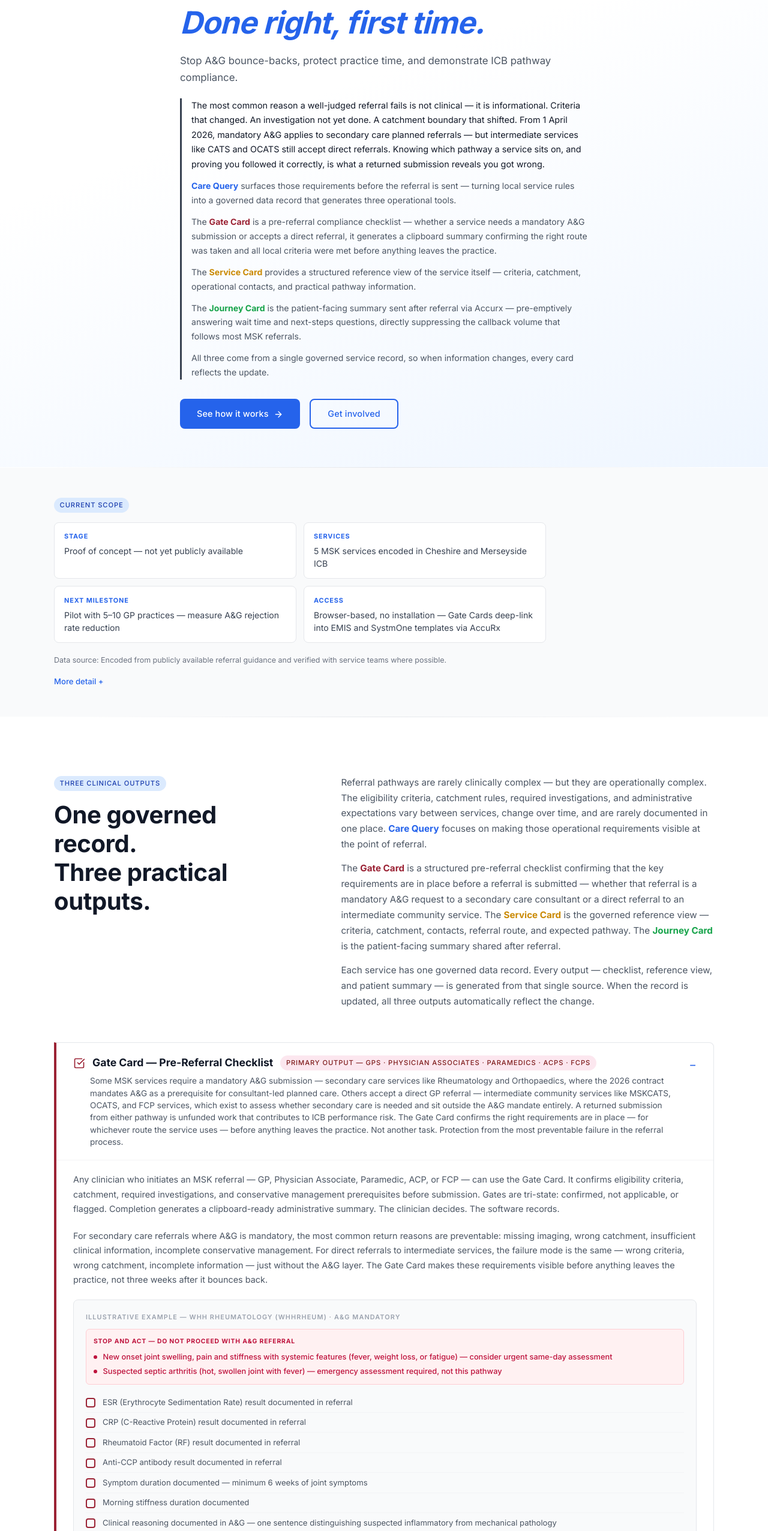
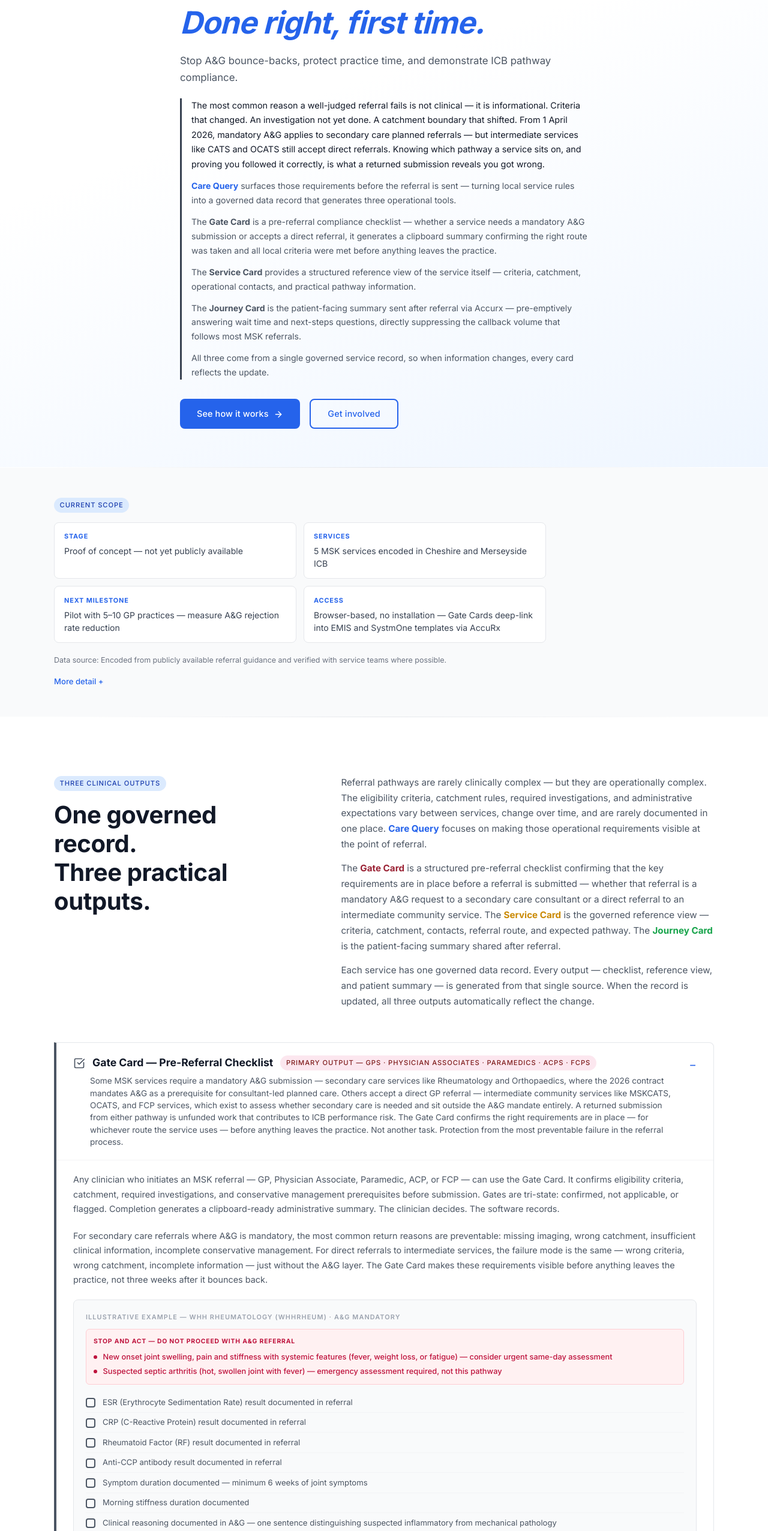
Before and after one commit to IntellTechSolutions/carequery-live-final, a React (Vite) app: page / in a window 1280 px wide. Shown: the part 247-2800 px from the top of the page at 60% size. Built offline with nearby package versions, Linux system fonts and the light colour scheme.

Commit message:
Update App.jsx

```diff
--- a/src/App.jsx
+++ b/src/App.jsx
@@ -186,13 +186,13 @@ const CareQueryWebsite = () => {
                 <span className="brand">Care Query</span> surfaces those requirements before the referral is sent — turning local service rules into a governed data record that generates three operational tools.
               </p>
               <p className="body-text" style={{ fontSize: '0.88rem', lineHeight: 1.7, color: '#4b5563', fontWeight: 400 }}>
-                The <strong style={{ color: '#9b2335' }}>Gate Card</strong> is a pre-referral compliance checklist — whether a service needs a mandatory A&G submission or accepts a direct referral, it generates a clipboard summary confirming the right route was taken and all local criteria were met before anything leaves the practice.
+                The <strong style={{ color: '#4b5563' }}>Gate Card</strong> is a pre-referral compliance checklist — whether a service needs a mandatory A&G submission or accepts a direct referral, it generates a clipboard summary confirming the right route was taken and all local criteria were met before anything leaves the practice.
               </p>
               <p className="body-text" style={{ fontSize: '0.88rem', lineHeight: 1.7, color: '#4b5563', fontWeight: 400 }}>
-                The <strong style={{ color: '#ca8a04' }}>Service Card</strong> provides a structured reference view of the service itself — criteria, catchment, operational contacts, and practical pathway information.
+                The <strong style={{ color: '#4b5563' }}>Service Card</strong> provides a structured reference view of the service itself — criteria, catchment, operational contacts, and practical pathway information.
               </p>
               <p className="body-text" style={{ fontSize: '0.88rem', lineHeight: 1.7, color: '#4b5563', fontWeight: 400 }}>
-                The <strong style={{ color: '#16a34a' }}>Journey Card</strong> is the patient-facing summary sent after referral via Accurx — pre-emptively answering wait time and next-steps questions, directly suppressing the callback volume that follows most MSK referrals.
+                The <strong style={{ color: '#4b5563' }}>Journey Card</strong> is the patient-facing summary sent after referral via Accurx — pre-emptively answering wait time and next-steps questions, directly suppressing the callback volume that follows most MSK referrals.
               </p>
               <p className="body-text" style={{ fontSize: '0.88rem', lineHeight: 1.7, color: '#4b5563', fontWeight: 400 }}>
                 All three come from a single governed service record, so when information changes, every card reflects the update.
@@ -286,11 +286,11 @@ const CareQueryWebsite = () => {
           {/* Expandable output cards — Gate Card first */}
           {[
             {
-              icon: <CheckSquare size={20} color="#9b2335" />,
+              icon: <CheckSquare size={20} color="#4b5563" />,
               title: 'Gate Card — Pre-Referral Checklist',
               tagClass: 'tag-burgundy',
               tagLabel: 'Primary output — GPs · Physician Associates · Paramedics · ACPs · FCPs',
-              borderColor: '#9b2335',
+              borderColor: '#4b5563',
               summary: 'Some MSK services require a mandatory A&G submission — secondary care services like Rheumatology and Orthopaedics, where the 2026 contract mandates A&G as a prerequisite for consultant-led planned care. Others accept a direct GP referral — intermediate community services like MSKCATS, OCATS, and FCP services, which exist to assess whether secondary care is needed and sit outside the A&G mandate entirely. A returned submission from either pathway is unfunded work that contributes to ICB performance risk. The Gate Card confirms the right requirements are in place — for whichever route the service uses — before anything leaves the practice. Not another task. Protection from the most preventable failure in the referral process.',
               detail: (
                 <>
@@ -329,7 +329,7 @@ const CareQueryWebsite = () => {
                       'Clinical reasoning documented in A&G — one sentence distinguishing suspected inflammatory from mechanical pathology',
                     ].map((gate, i) => (
                       <div key={i} style={{ display: 'flex', gap: '0.75rem', alignItems: 'flex-start', padding: '0.4rem 0', borderBottom: i < 6 ? '1px solid #f3f4f6' : 'none' }}>
-                        <div style={{ width: '16px', height: '16px', border: '2px solid #9b2335', borderRadius: '4px', flexShrink: 0, marginTop: '0.15rem' }} />
+                        <div style={{ width: '16px', height: '16px', border: '2px solid #4b5563', borderRadius: '4px', flexShrink: 0, marginTop: '0.15rem' }} />
                         <span className="body-text" style={{ fontSize: '0.82rem', color: '#4b5563', fontWeight: 400, lineHeight: 1.5 }}>{gate}</span>
                       </div>
                     ))}
@@ -348,11 +348,11 @@ const CareQueryWebsite = () => {
               ),
             },
             {
-              icon: <FileText size={20} color="#ca8a04" />,
+              icon: <FileText size={20} color="#4b5563" />,
               title: 'Service Card — Structured Service Reference',
               tagClass: 'tag-amber',
               tagLabel: 'Clinicians · Patients · Commissioners',
-              borderColor: '#ca8a04',
+              borderColor: '#4b5563',
               summary: 'A structured view of an NHS MSK service — referral criteria, catchment, operational contacts, and typical waiting times — generated from the Underlying Service Record and maintained by a named steward. The operational wiki that makes the Gate Card reliable.',
               detail: (
                 <>
@@ -450,11 +450,11 @@ const CareQueryWebsite = () => {
               ),
             },
             {
-              icon: <Users size={20} color="#16a34a" />,
+              icon: <Users size={20} color="#4b5563" />,
               title: 'Journey Card — Patient Referral Summary',
               tagClass: 'tag-green',
               tagLabel: 'Primary audience: Patients — sent by the referring clinician',
-              borderColor: '#16a34a',
+              borderColor: '#4b5563',
               summary: 'Sent to the patient after referral — typically via Accurx SMS — explaining the service, what typically happens next, and what they can do while waiting. Pre-emptively answers the questions that would otherwise generate a callback to reception.',
               detail: (
                 <>
@@ -480,7 +480,7 @@ const CareQueryWebsite = () => {
                         'Continue taking any prescribed medications while you wait.',
                       ].map((step, i) => (
                         <div key={i} style={{ display: 'flex', gap: '0.6rem', alignItems: 'flex-start', paddingBottom: '0.3rem' }}>
-                          <span className="body-text" style={{ fontSize: '0.75rem', fontWeight: 700, color: '#16a34a', flexShrink: 0, minWidth: '1rem' }}>{i + 1}.</span>
+                          <span className="body-text" style={{ fontSize: '0.75rem', fontWeight: 700, color: '#4b5563', flexShrink: 0, minWidth: '1rem' }}>{i + 1}.</span>
                           <span className="body-text" style={{ fontSize: '0.82rem', color: '#4b5563', lineHeight: 1.55, fontWeight: 400 }}>{step}</span>
                         </div>
                       ))}
@@ -493,7 +493,7 @@ const CareQueryWebsite = () => {
                         'Bring a list of all your current medications to your first appointment.',
                       ].map((tip, i) => (
                         <div key={i} style={{ display: 'flex', gap: '0.6rem', alignItems: 'flex-start', paddingBottom: '0.3rem' }}>
-                          <div style={{ width: '5px', height: '5px', borderRadius: '50%', background: '#16a34a', flexShrink: 0, marginTop: '0.45rem' }} />
+                          <div style={{ width: '5px', height: '5px', borderRadius: '50%', background: '#4b5563', flexShrink: 0, marginTop: '0.45rem' }} />
                           <span className="body-text" style={{ fontSize: '0.82rem', color: '#4b5563', lineHeight: 1.55, fontWeight: 400 }}>{tip}</span>
                         </div>
                       ))}
@@ -553,7 +553,7 @@ const CareQueryWebsite = () => {
               <div style={{ display: 'grid', gridTemplateColumns: 'max-content 1fr', columnGap: '1rem' }}>
                 {[
                   { stat: '5 services', label: 'MSK services currently encoded in the proof-of-concept' },
-                  { stat: '3 outputs', label: <><strong style={{ color: '#9b2335' }}>Gate Card</strong>, <strong style={{ color: '#ca8a04' }}>Service Card</strong>, and <strong style={{ color: '#16a34a' }}>Journey Card</strong> — all generated from a single Underlying Service Record</> },
+                  { stat: '3 outputs', label: <><strong style={{ color: '#4b5563' }}>Gate Card</strong>, <strong style={{ color: '#4b5563' }}>Service Card</strong>, and <strong style={{ color: '#4b5563' }}>Journey Card</strong> — all generated from a single Underlying Service Record</> },
                   { stat: '1 record', label: 'Underlying Service Record per service — the single governed source that powers all three outputs' },
                   { stat: '1 ICB', label: 'Focused on MSK referral pathways across Cheshire and Merseyside Integrated Care Board' },
                   { stat: '1 Apr 2026', label: 'Mandatory A&G for secondary care planned referrals under the 2026 GP contract — intermediate community services retain direct referral routes' },
@@ -689,7 +689,7 @@ const CareQueryWebsite = () => {
               },
               {
                 title: 'Pilot Practices',
-                desc: 'From 1 April 2026, secondary care planned referrals require mandatory A&G with no per-request payment. Intermediate community services like MSKCATS, OCATS, and FCP services accept direct referrals — no A&G required. Navigating these different rules accurately, for every service, is exactly the problem the Gate Card solves. We are looking for 5–10 GP practices in Cheshire and Merseyside to use the Gate Card in a real referral workflow. Pilot evaluation will measure reduction in returned submissions across both mandatory A&G and direct referral pathways.',
+                desc: 'We are looking for 5–10 GP practices in Cheshire and Merseyside to pilot the Gate Card in real referral workflows. Success is measured by reduction in returned submissions — whether through mandatory A&G or direct referral pathways.',
                 tag: 'GP Practice Managers · PCN Clinical Directors · FCP leads',
               },
               {
```
